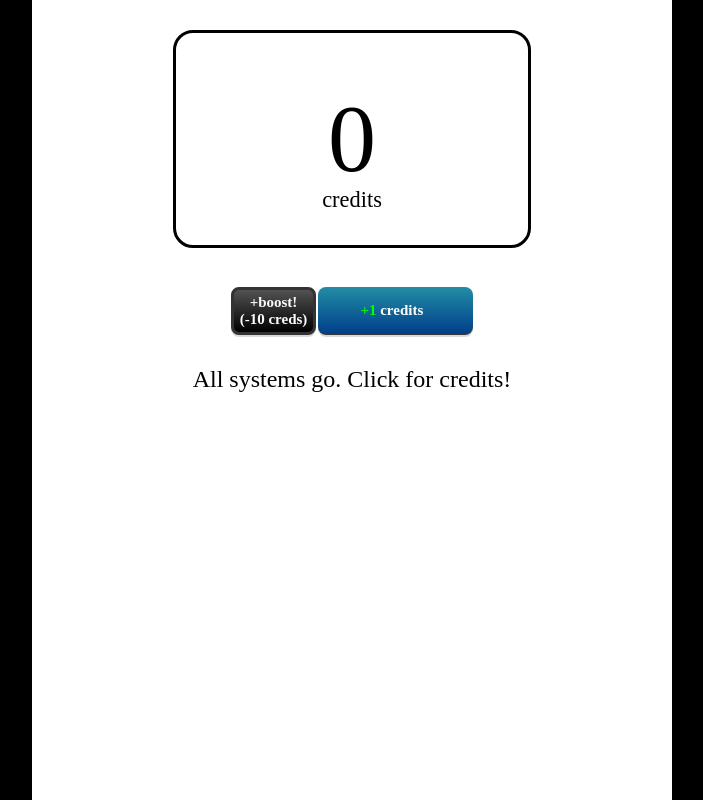
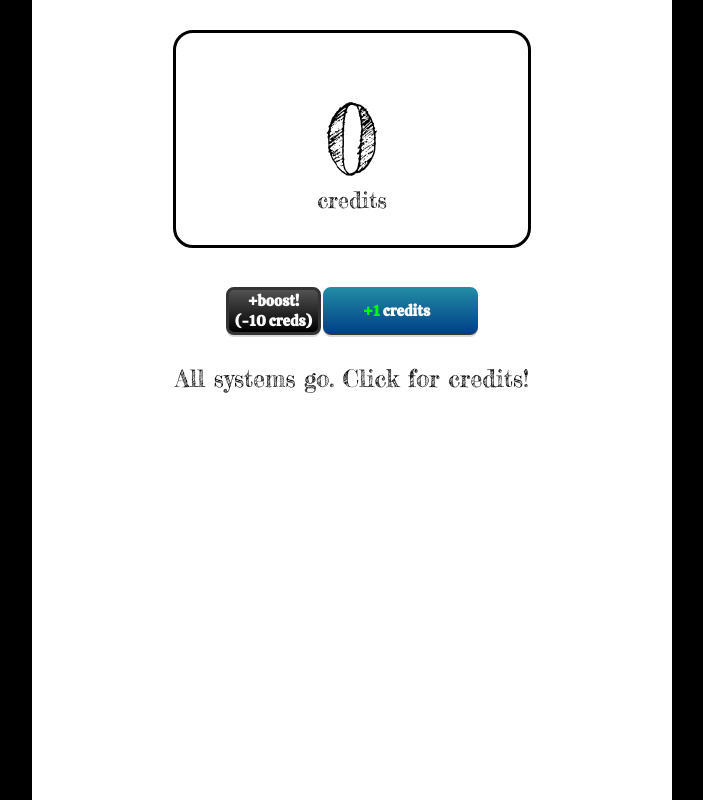
Before and after one commit to joseph-p-pasaoa/Pursuit-Core-Web-React-State-Lab, a React (Create React App) app: page / in a window 1280 px wide. Shown: the whole page, without its empty margins (288-991 px from the left). Built offline with nearby package versions, Linux system fonts and the light colour scheme.

Commit message:
2.0, mvp smoothed

```diff
--- a/src/App.css
+++ b/src/App.css
@@ -54,27 +54,19 @@ table {
 }
 
 
-/* FONT INITS
+/* FONT INITS */
 @font-face {
-  font-family: 'AlegreyaSans-Black';
-  src: url('../assets/fonts/Alegreya_Sans/AlegreyaSans-Black.ttf') format('truetype');
-  font-weight: black;
+  font-family: 'Calistoga';
+  src: url('./assets/fonts/Calistoga/Calistoga-Regular.ttf') format('truetype');
+  font-weight: normal;
   font-style: normal;
 }
 @font-face {
-  font-family: 'Lato';
-  src: url('../assets/fonts/Lato/Lato-Regular.ttf') format('truetype');
+  font-family: 'Fredericka the Great';
+  src: url('./assets/fonts/Fredericka_the_Great/FrederickatheGreat-Regular.ttf') format('truetype');
   font-weight: normal;
   font-style: normal;
 }
-font-family: 'Cabin Sketch', cursive;
-font-family: 'Calistoga', cursive;
-font-family: 'Carter One', cursive;
-font-family: 'Chewy', cursive;
-font-family: 'Fredericka the Great', cursive;
-font-family: 'Mountains of Christmas', cursive;
-*/
-
 
 
 /* MAIN STYLE */
@@ -122,7 +114,6 @@ p#score {
   height: 160px;
 
   text-align: center;
-  /* font-family: 'Fredericka the Great', cursive; */
   font-size: 6em;
 }
 
@@ -200,10 +191,6 @@ p.msg--red {
   color: red;
 }
 
-/* p.msg--grats {
-  color: deeppink;
-} */
-
 button#btnReset {
   background: linear-gradient(to bottom, #af1212 0%,#000000 100%);
   width: 100px;
@@ -214,8 +201,6 @@ button#btnReset {
   outline: none;
 
   color: #fff;
-
-
 }
 
 button:active {
--- a/src/App.js
+++ b/src/App.js
@@ -10,37 +10,37 @@ import './App.css';
 // const { log } = require('./utils/helpers.js');
 
 
-const btnBoostOff = 'linear-gradient(to bottom, #525252 0%,#000 100%)';
-const btnBoostOn = 'linear-gradient(to bottom, #e7ea12 0%,#f16d11 100%)';
+
+
 
 
 /* EXEC */
 class App extends React.Component {
   constructor() {
     super();
-    this.victoryNum = 10;
+    this.victoryNum = 100;
     this.messages = {
       regular: <p className='msg'>All systems go. Click for credits!</p>,
       boostDenied: <p className='msg msg--red'>Not enough credits. Boost DENIED.</p>
     };
-    // this.styles = {
-    //   btnBoostOff: 'linear-gradient(to bottom, #525252 0%,#000 100%)',
-    //   btnBoostOn: 'linear-gradient(to bottom, #e7ea12 0%,#f16d11 100%)'
-    // };
+    this.styles = {
+      btnBoostOff: 'linear-gradient(to bottom, #525252 0%,#000 100%)',
+      btnBoostOn: 'linear-gradient(to bottom, #e7ea12 0%,#f16d11 100%)'
+    };
     this.initialState = {
       credits: 0,
       clickValue: 1,
       boostsActive: 0,
       statusMsg: this.messages.regular,
       cursorOnBoost: 'not-allowed',
-      btnBoostFill: btnBoostOff,
+      btnBoostFill: this.styles.btnBoostOff,
       btnBoostBorder: '#333',
       drain: setInterval(() => {
         if (this.state.credits > 0) {
           this.setState({
               credits: this.state.credits - 1,
               cursorOnBoost: this.state.credits - 1 >= 10 ? 'pointer' : 'not-allowed',
-              btnBoostFill: this.state.credits - 1 >= 10 ? btnBoostOn : btnBoostOff,
+              btnBoostFill: this.state.credits - 1 >= 10 ? this.styles.btnBoostOn : this.styles.btnBoostOff,
               btnBoostBorder: this.state.credits - 1 >= 10 ? 'orange' : '#333'
           });
         }
@@ -57,7 +57,7 @@ class App extends React.Component {
     this.setState({
         credits: this.state.credits + this.state.clickValue,
         cursorOnBoost: this.state.credits + this.state.clickValue >= 10 ? 'pointer' : 'not-allowed',
-        btnBoostFill: this.state.credits + this.state.clickValue >= 10 ? btnBoostOn : btnBoostOff,
+        btnBoostFill: this.state.credits + this.state.clickValue >= 10 ? this.styles.btnBoostOn : this.styles.btnBoostOff,
         btnBoostBorder: this.state.credits + this.state.clickValue >= 10 ? 'orange' : '#333'
     });
   }
@@ -78,7 +78,7 @@ class App extends React.Component {
           clickValue: this.state.clickValue + 1,
           boostsActive: this.boostsActive + 1,
           cursorOnBoost: this.state.credits - 10 >= 10 ? 'pointer' : 'not-allowed',
-          btnBoostFill: this.state.credits - 10 >= 10 ? btnBoostOn : btnBoostOff,
+          btnBoostFill: this.state.credits - 10 >= 10 ? this.styles.btnBoostOn : this.styles.btnBoostOff,
           btnBoostBorder: this.state.credits - 10 >= 10 ? 'orange' : '#333'
       });
     }
```
